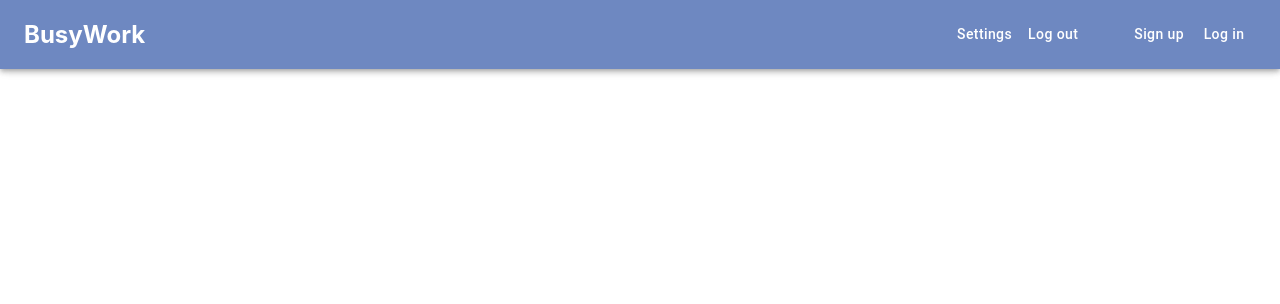
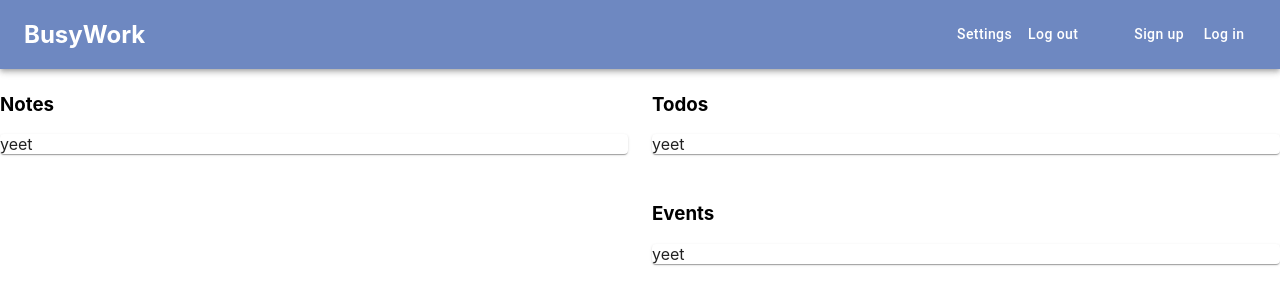
Before and after one commit to blau0123/busywork_web, a React (Create React App) app: page / in a window 1280 px wide. Shown: the top 304 px of the page. Built offline with nearby package versions, Linux system fonts and the light colour scheme.

Commit message:
problems with grid stretching entire view

```diff
--- a/src/App.js
+++ b/src/App.js
@@ -1,13 +1,16 @@
 import React from 'react';
 import {BrowserRouter} from 'react-router-dom';
 import NavBar from './components/layout/NavBar';
+import Dashboard from './components/dashboard/Dashboard';
 
 class App extends React.Component{
   render(){
     return(
       <BrowserRouter>
-        <NavBar />
-        <h1>yeet</h1>
+        <div>
+          <NavBar />
+          <Dashboard />
+        </div>
       </BrowserRouter>
     );
   }
--- a/src/components/dashboard/Dashboard.js
+++ b/src/components/dashboard/Dashboard.js
@@ -0,0 +1,39 @@
+import React from 'react';
+import Grid from '@material-ui/core/Grid';
+import NotesPrev from './NotesPrev';
+
+const grid_item_styles = {
+    height: '100%',
+    paddingTop: 5,
+}
+
+class Dashboard extends React.Component{
+    render(){
+        return(
+            <div className="root">
+                <Grid container justify='flex-end' direction='row' spacing={3} alignItems='stretch'>
+                    <Grid item xs={6}>
+                        <div style={grid_item_styles}>
+                            <h3>Notes</h3>
+                            <NotesPrev />
+                        </div>
+                    </Grid>
+                    <Grid item xs={6}>
+                        <div style={grid_item_styles}>
+                            <h3>Todos</h3>
+                            <NotesPrev />
+                        </div>
+                    </Grid>
+                    <Grid item xs={6}>
+                        <div style={grid_item_styles}>
+                            <h3>Events</h3>
+                            <NotesPrev />
+                        </div>
+                    </Grid>
+                </Grid>
+            </div>
+        );
+    }
+}
+
+export default Dashboard;
--- a/src/components/dashboard/NotesPrev.js
+++ b/src/components/dashboard/NotesPrev.js
@@ -0,0 +1,21 @@
+import React from 'react';
+import NoteSummary from '../notes/NoteSummary';
+import Paper from '@material-ui/core/Paper';
+
+/*
+<List aria-label="previews">
+                <ListItem button>
+                    <NoteSummary />
+                </ListItem>
+            </List>
+*/
+
+class NotesPrev extends React.Component{
+    render(){
+        return(
+            <Paper>yeet</Paper>
+        );
+    }
+}
+
+export default NotesPrev;
--- a/src/components/layout/NavBar.js
+++ b/src/components/layout/NavBar.js
@@ -37,7 +37,7 @@ const NavBar = () => {
 
     return(
         <div className="root" style={root_styles}>
-            <AppBar style={{background: "#6E88C1"}}>
+            <AppBar position='static' style={{background: "#6E88C1"}}>
                 <Toolbar className="container">
                     <Link className="title" to="/" className="logo" style={title_styles}>
                         <h2>BusyWork</h2>
```
